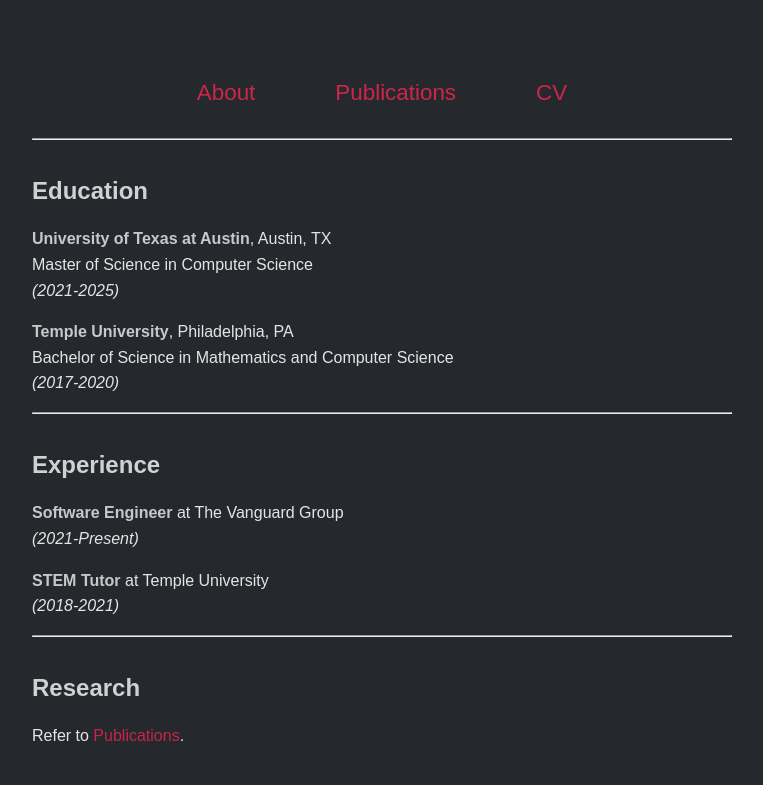
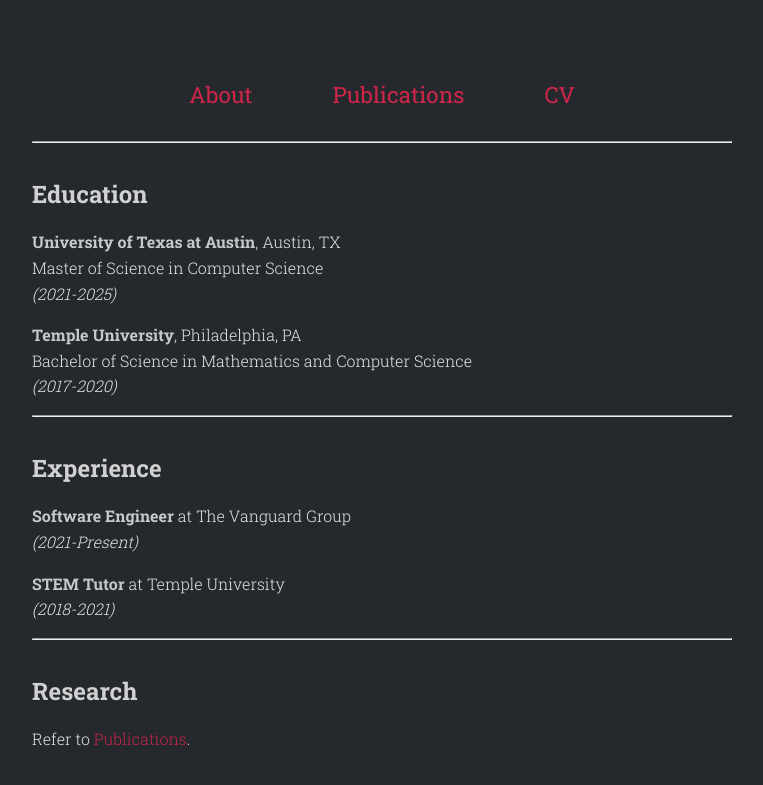
Before and after one commit to fheravi/fheravi.github.io, a Jekyll site: the page built from cv.md, in a window 1280 px wide. Shown: the top 785 px of the page, without its empty margins (258-1021 px from the left). Built offline with Jekyll 4.4.1, drawn with Linux system fonts in a browser that asks for light colours.

Commit message:
testing jekyll

```diff
--- a/_layouts/default.html
+++ b/_layouts/default.html
@@ -18,7 +18,9 @@
   <main class="main-content">
     {% if page.url == "/" %}
       <div class="about">
-        <img src="{{ site.headshot }}" alt="Headshot" class="headshot">
+        <div class="headshot-container">
+          <img src="{{ site.headshot }}" alt="Headshot" class="headshot">
+        </div>
         <div class="contact">
           <h1>Faraz Heravi</h1>
           <p id="email">{{ site.email }}</p>
--- a/assets/style.css
+++ b/assets/style.css
@@ -12,7 +12,7 @@
 }
 
 body {
-    font-family: 'Roboto-Slab', sans-serif;
+    font-family: "Roboto Slab", sans-serif;
     padding-bottom: 2rem;
     background-color: var(--background-color);
     color: var(--text-color);
@@ -105,7 +105,6 @@
     transform: scale(1.05);  /* subtle zoom on hover */
 }
 
-
 #email {
     color: #04DBAC
 }
```
